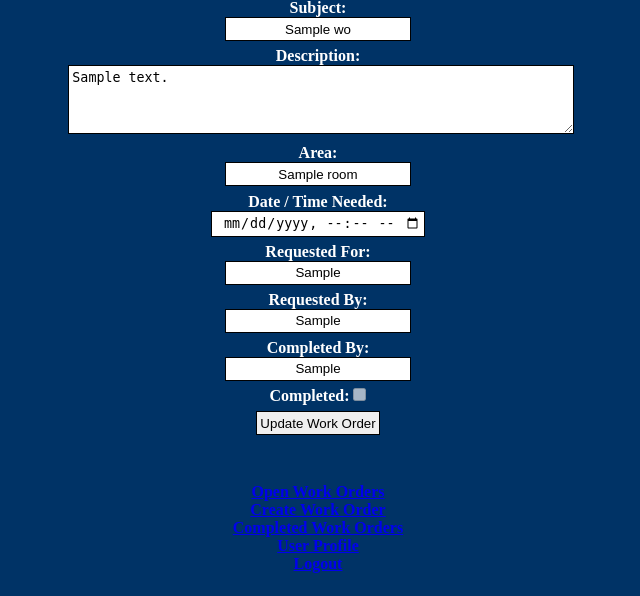
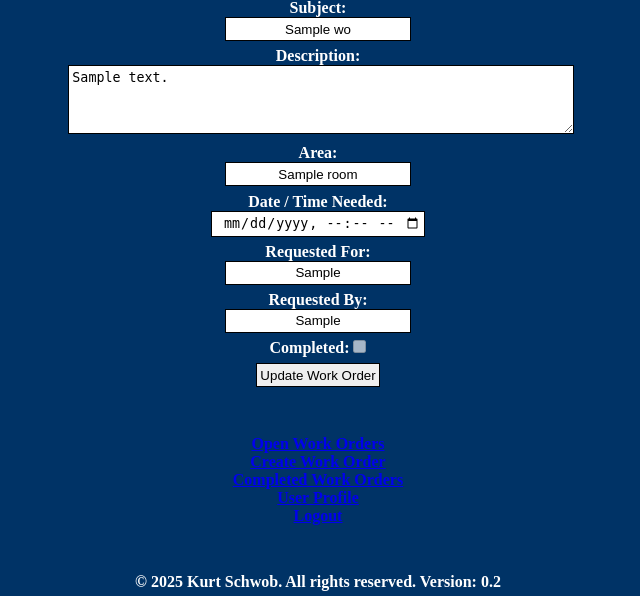
Before and after one commit to Schwoby/work-order-system, a Flask app: template templates/wo_edit.html in a window 1280 px wide. Shown: the part 158-754 px from the top of the page, without its empty margins (322-962 px from the left). Run offline with Flask 3, Linux system fonts and the light colour scheme; the template is opened without the code that fills it: most values are stand-ins (such as "Sample title", 1, 10 or a date in 2020).

Commit message:
Remove 'Completed By' field from wo_edit.html
Removed 'Completed By' input field from the template.

```diff
--- a/templates/wo_edit.html
+++ b/templates/wo_edit.html
@@ -33,9 +33,6 @@
   <label><b>Requested By:</b><br>
     <input type="text" value="{{ wo['requested_by'] or '' }}" readonly>
   </label>
-  <label><b>Completed By:</b><br>
-    <input type="text" value="{{ wo['completed_by'] or '' }}" readonly>
-  </label>
 
   {% if current_effective_perm in (2, 3) %}
   <label><b>Completion Notes:</b><br>
```
